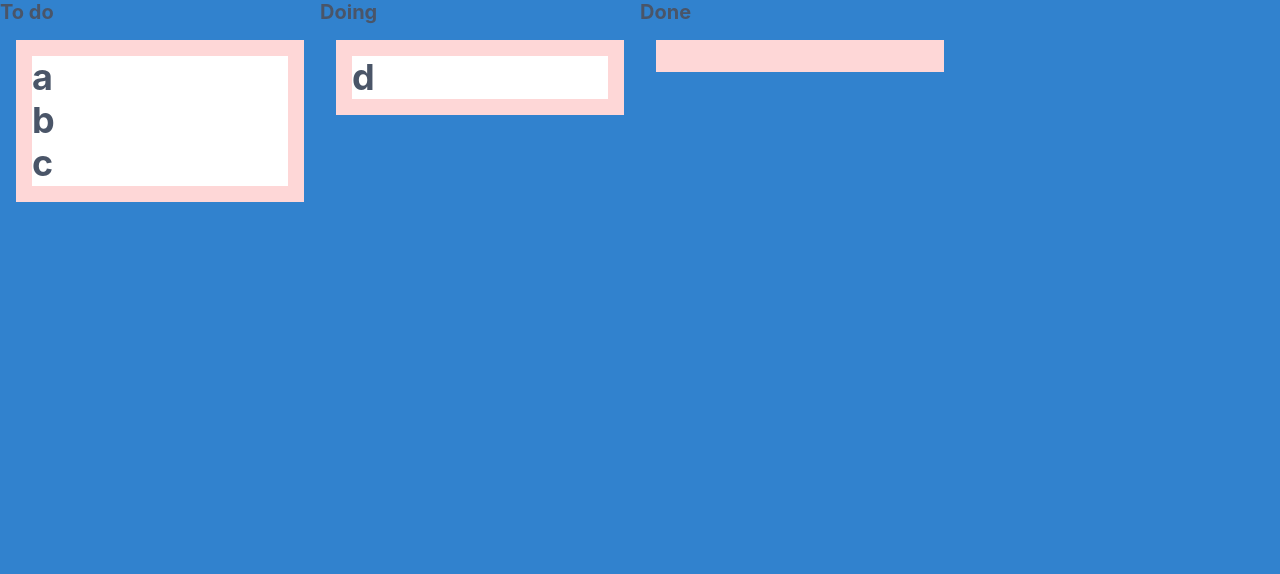
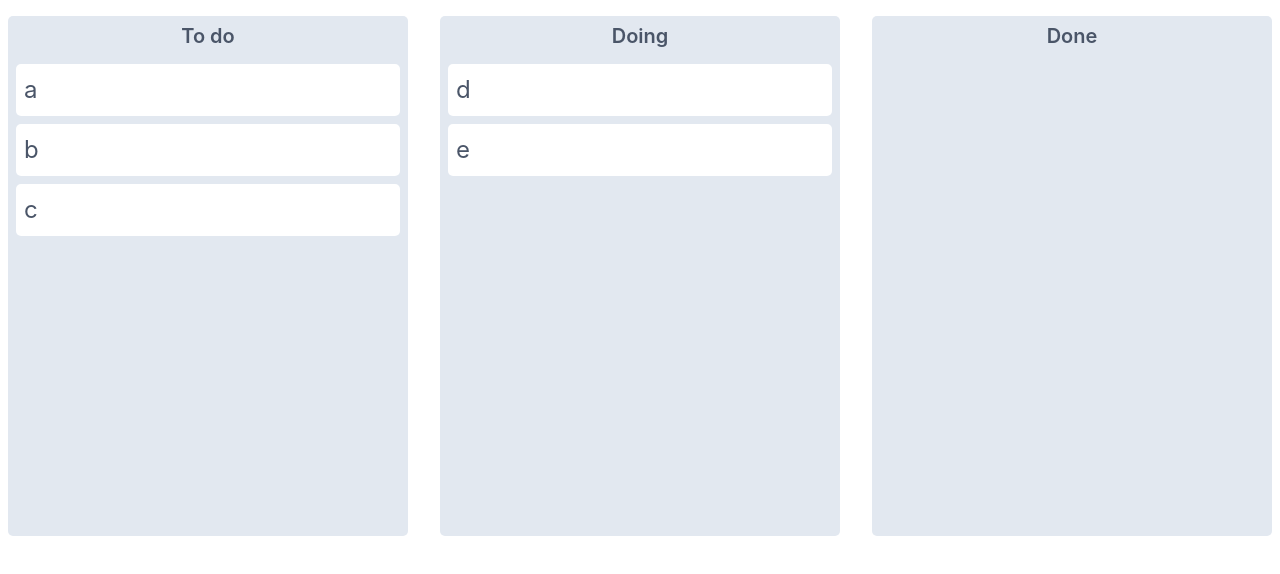
Before and after one commit to angusfng/TodoList-v2, a React (Create React App) app: page / in a window 1280 px wide. Shown: the top 574 px of the page. Built offline with nearby package versions, Linux system fonts and the light colour scheme.

Commit message:
cleaned up columns

```diff
--- a/src/App.tsx
+++ b/src/App.tsx
@@ -28,7 +28,7 @@ const App = () => {
     {
       id: "2",
       title: "Doing",
-      tasks: ["d"],
+      tasks: ["d", "e"],
     },
     {
       id: "3",
@@ -47,7 +47,8 @@ const App = () => {
 
   return (
     <DragDropContext onDragEnd={handleDragEnd}>
-      <Flex minHeight="100vh" bg="blue.500" color="gray.600">
+      <Flex minHeight="100vh" color="gray.600" justify="center" flexWrap="wrap">
+        <Flex>
           {columns.map((col) => (
             <TaskGroup
               key={col.id}
@@ -57,38 +58,9 @@ const App = () => {
             />
           ))}
         </Flex>
+      </Flex>
     </DragDropContext>
   );
 };
 
 export default App;
-
-/* <Droppable droppableId="task-group-area" direction="horizontal">
-          {(provided, snapshot) => (
-            <Flex
-              ref={provided.innerRef}
-              {...provided.droppableProps}
-              bg={snapshot.isDraggingOver ? "pink.200" : "yellow.400"}
-              flexGrow={1}
-            >
-              {taskGroups.map((tg, idx) => (
-                <Draggable
-                  key={tg.id}
-                  draggableId={`task-group-${tg.id}`}
-                  index={idx}
-                >
-                  {(provided, snapshot) => (
-                    <TaskGroup
-                      provided={provided}
-                      snapshot={snapshot}
-                      title={tg.title}
-                    >
-                      <Task />
-                    </TaskGroup>
-                  )}
-                </Draggable>
-              ))}
-              {provided.placeholder}
-            </Flex>
-          )}
-        </Droppable> */
--- a/src/components/Task.tsx
+++ b/src/components/Task.tsx
@@ -14,8 +14,11 @@ const Task = (props: Props) => {
       {...props.provided.draggableProps}
       {...props.provided.dragHandleProps}
       bg="white"
+      mb="0.5rem"
+      borderRadius="5px"
+      p="0.5rem"
     >
-      <Heading>{props.task}</Heading>
+      <Text fontSize="1.5em">{props.task}</Text>
     </ListItem>
   );
 };
--- a/src/components/TaskGroup.tsx
+++ b/src/components/TaskGroup.tsx
@@ -25,8 +25,16 @@ interface Props {
 
 const TaskGroup = (props: Props) => {
   return (
-    <Box>
-      <Heading as="h2" size="md" mb="1rem">
+    <Box m="1rem">
+      <Heading
+        as="h2"
+        size="md"
+        p="0.5rem"
+        bg="gray.200"
+        borderTopRadius="5px"
+        fontWeight="semibold"
+        textAlign="center"
+      >
         {props.title}
       </Heading>
       <Droppable droppableId={props.columnId}>
@@ -34,10 +42,12 @@ const TaskGroup = (props: Props) => {
           <Box
             ref={provided.innerRef}
             {...provided.droppableProps}
-            bg={snapshot.isDraggingOver ? "pink.200" : "red.100"}
-            w="18rem"
-            p="1rem"
-            m="1rem"
+            bg={snapshot.isDraggingOver ? "orange.100" : "gray.200"}
+            w="25rem"
+            maxW="100%"
+            minH="30rem"
+            p="0.5rem"
+            borderBottomRadius="5px"
           >
             <UnorderedList m={0} listStyleType="none">
               {props.tasks.map((task, idx) => (
--- a/src/helpers/reorder.ts
+++ b/src/helpers/reorder.ts
@@ -52,7 +52,4 @@ export const reorderItems = (
     }
     return c;
   });
-
-  // destination.droppableId
-  // destination.index
 };
--- a/src/helpers/types.ts
+++ b/src/helpers/types.ts
@@ -1,3 +1,9 @@
+export type Task = {
+  id: string;
+  details: string;
+  completed: boolean;
+};
+
 export type ColumnsType = {
   id: string;
   title: string;
```
Lines whose indentation alone changed are shown as unchanged.
